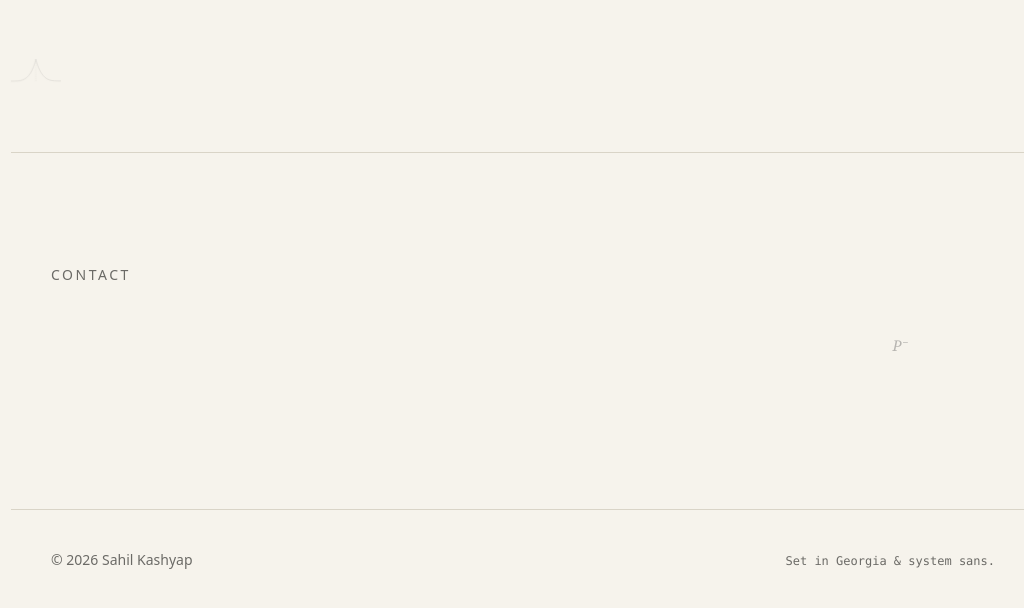
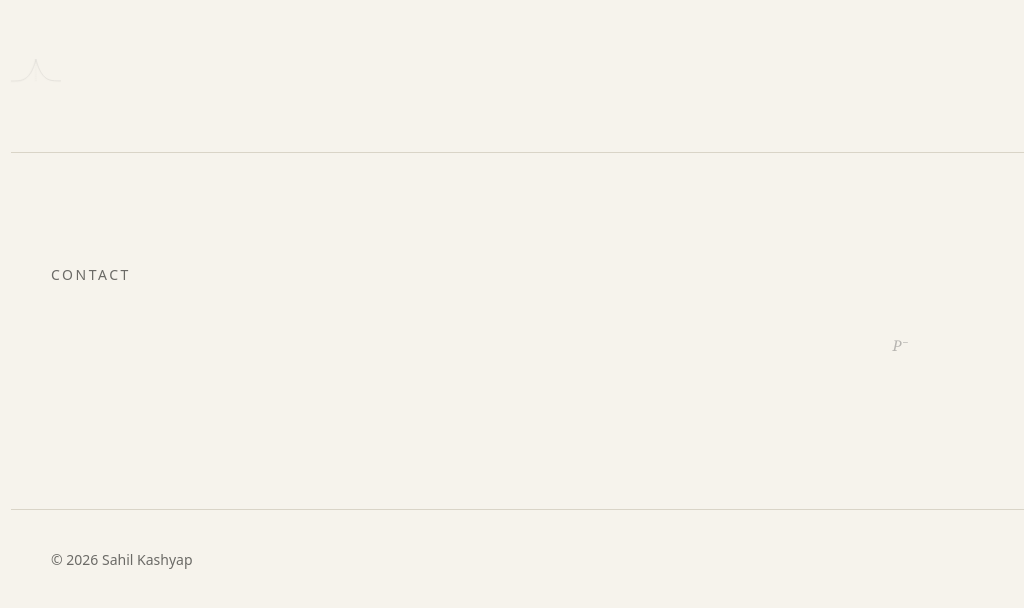
Before and after one commit to Kashyap-Sahil/Website, a Next.js app: page / in a window 1280 px wide. Shown: the part 6304-6912 px from the top of the page, without its empty margins (117-1141 px from the left). Built offline with nearby package versions, Linux system fonts and the light colour scheme.

Commit message:
Remove font credit line from footer

```diff
--- a/components/Footer.tsx
+++ b/components/Footer.tsx
@@ -3,11 +3,10 @@ import { site } from "@/content/site";
 export function Footer() {
   return (
     <footer className="border-t border-rule mx-auto max-w-5xl px-6 py-10 sm:px-10">
-      <div className="flex flex-wrap items-baseline justify-between gap-4 text-sm text-muted">
+      <div className="text-sm text-muted">
         <p>
           © {new Date().getFullYear()} {site.name}
         </p>
-        <p className="font-mono text-xs">Set in Georgia & system sans.</p>
       </div>
     </footer>
   );
```
